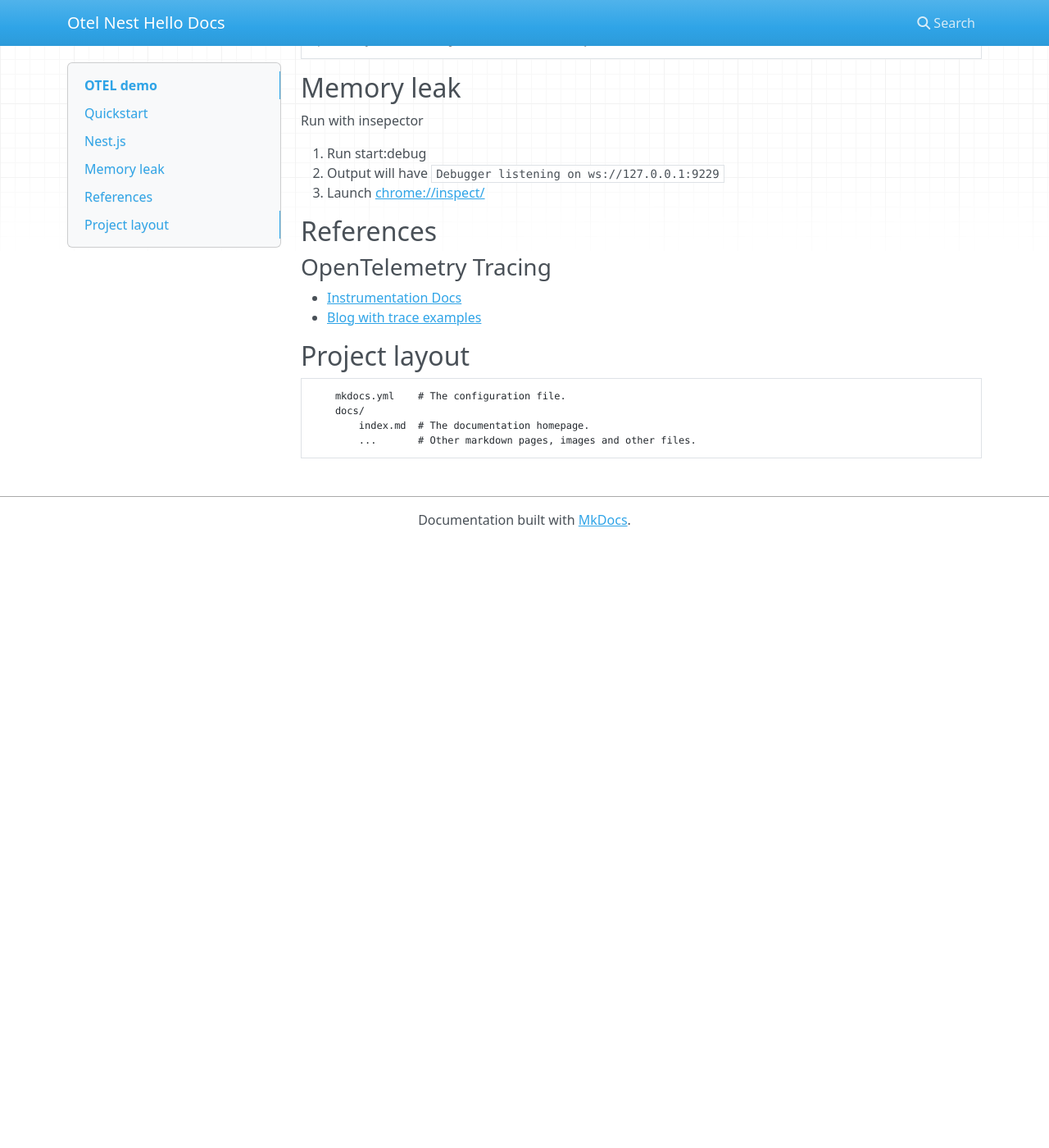
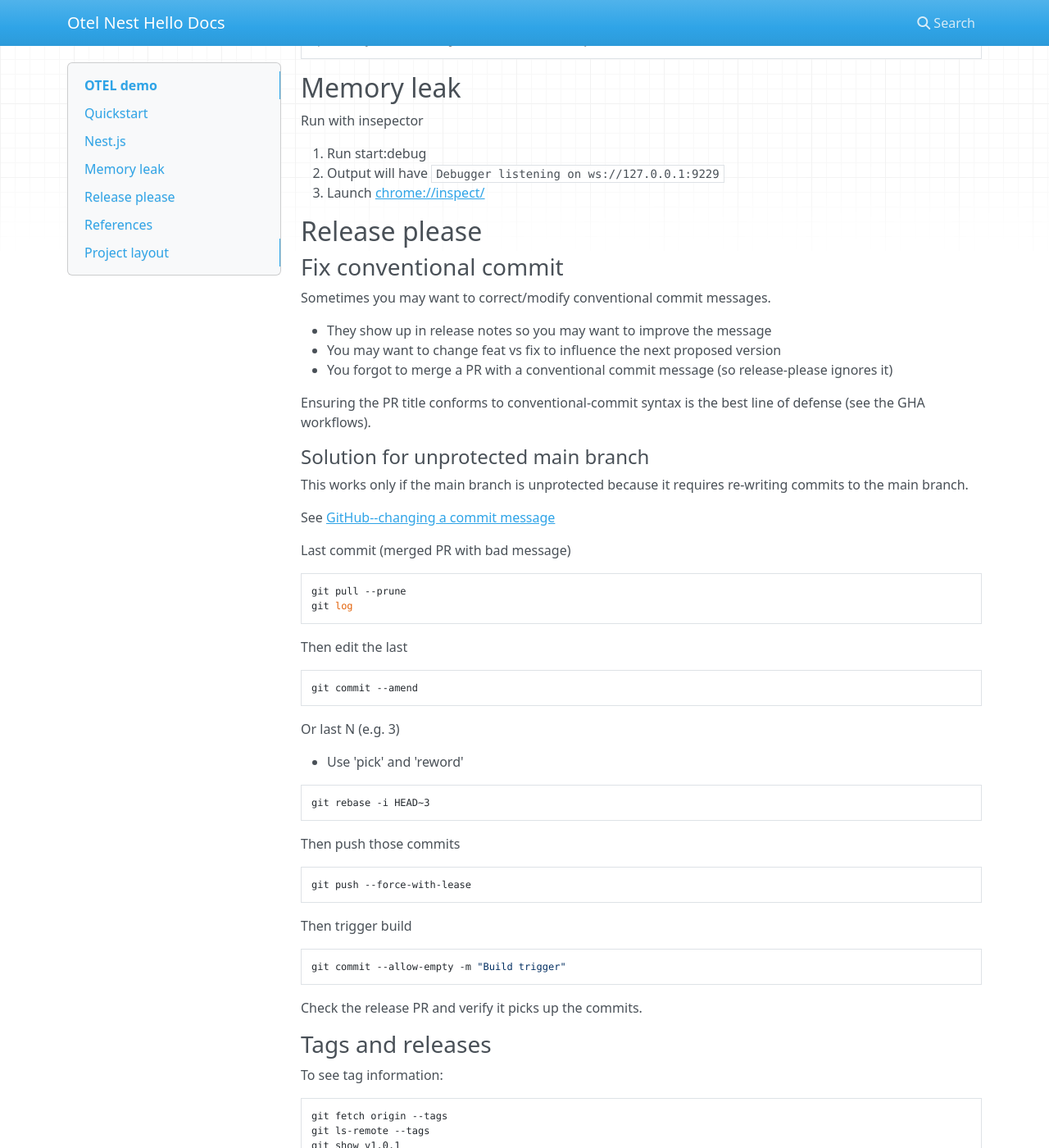
Before and after one commit to liam-murray-xealth/otel-nest-hello, an MkDocs documentation site: the page built from docs/index.md, in a window 1280 px wide and 1400 px high, scrolled down 1155 px. Shown: the whole window at 82% size. Built offline with MkDocs 1.6.1, drawn with Linux system fonts in a browser that asks for light colours; nearby versions of some CDN libraries; before the commit the page ends 1817 px from its top, so only the background shows below that; some of the changed text lies outside the part shown.

Commit message:
Update docs

````diff
--- a/docs/index.md
+++ b/docs/index.md
@@ -62,6 +62,83 @@ Run with insepector
 1. Output will have `Debugger listening on ws://127.0.0.1:9229`
 1. Launch [chrome://inspect/](chrome://inspect/)
 
+## Release please
+
+### Fix conventional commit
+
+Sometimes you may want to correct/modify conventional commit messages.
+
+- They show up in release notes so you may want to improve the message
+- You may want to change feat vs fix to influence the next proposed version
+- You forgot to merge a PR with a conventional commit message (so release-please ignores it)
+
+Ensuring the PR title conforms to conventional-commit syntax is the best line of defense (see the GHA workflows).
+
+#### Solution for unprotected main branch
+
+This works only if the main branch is unprotected because it requires re-writing commits to the main branch.
+
+See [GitHub--changing a commit message](https://docs.github.com/en/pull-requests/committing-changes-to-your-project/creating-and-editing-commits/changing-a-commit-message)
+
+Last commit (merged PR with bad message)
+
+```bash
+git pull --prune
+git log
+```
+
+Then edit the last
+
+```bash
+git commit --amend
+```
+
+Or last N (e.g. 3)
+
+- Use 'pick' and 'reword'
+
+```bash
+git rebase -i HEAD~3
+```
+
+Then push those commits
+
+```bash
+git push --force-with-lease
+```
+
+Then trigger build
+
+```bash
+git commit --allow-empty -m "Build trigger"
+```
+
+Check the release PR and verify it picks up the commits.
+
+### Tags and releases
+
+To see tag information:
+
+```bash
+git fetch origin --tags
+git ls-remote --tags
+git show v1.0.1
+```
+
+Use the GH CLI to show relase information in a more pleasing format
+
+```bash
+gh release list
+gh release view v1.0.0
+```
+
+Delete a release;
+
+```bash
+gh release delete v1.0.7
+git push --delete origin v1.0.7
+```
+
 ## References
 
 ### OpenTelemetry Tracing
````
